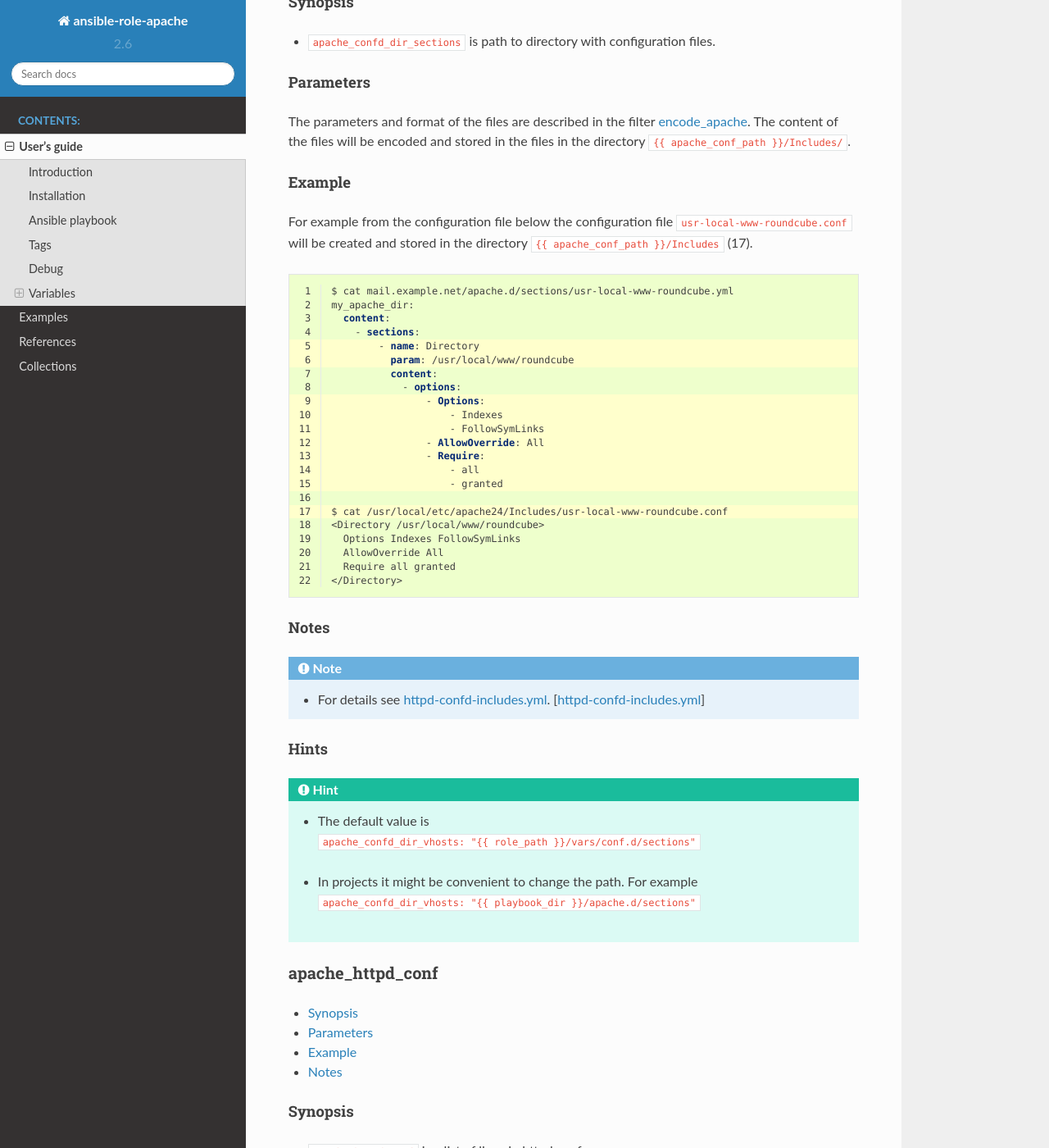
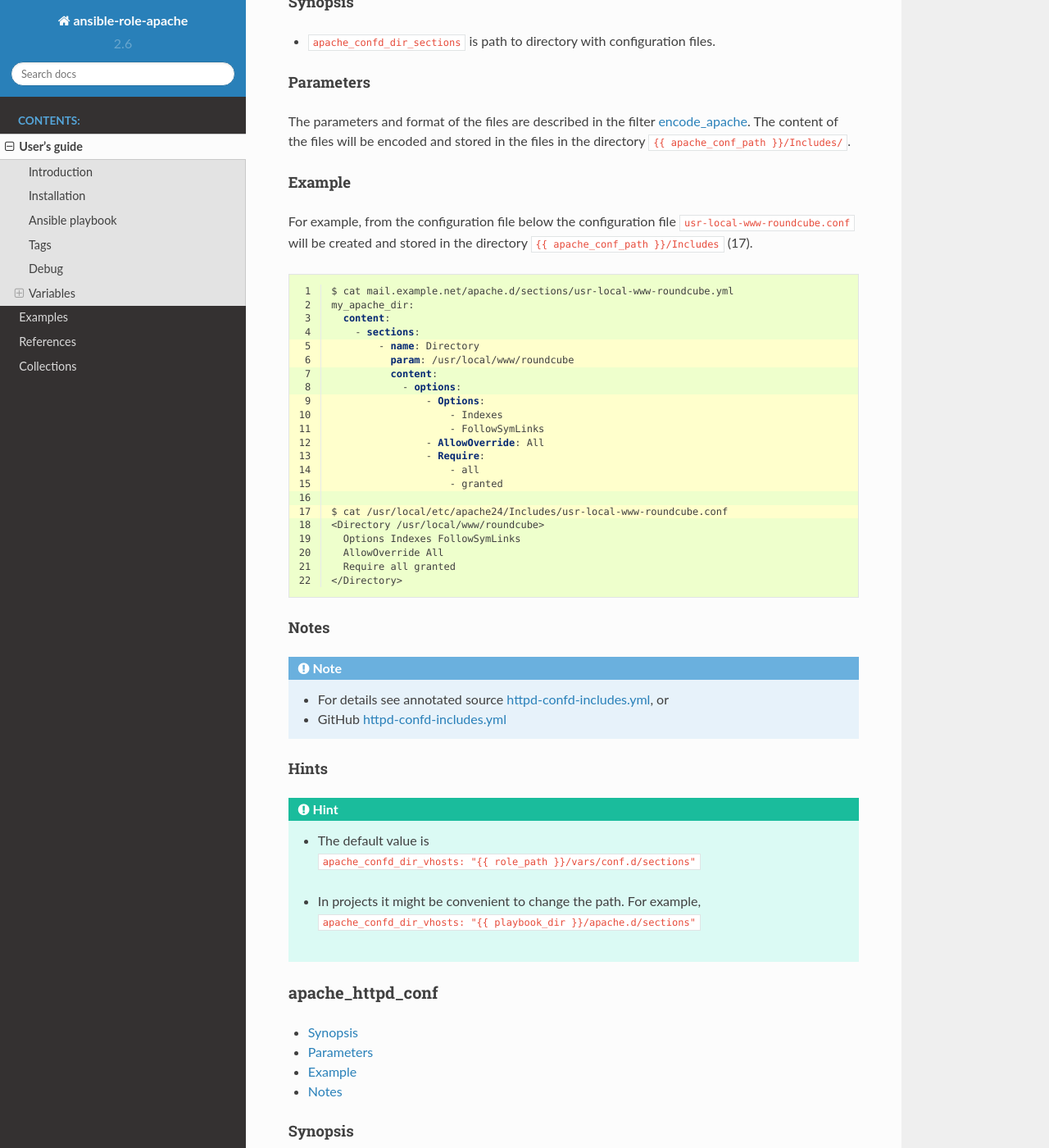
Before and after one commit to vbotka/ansible-apache, a Sphinx documentation site: the page built from docs/source/guide.rst, in a window 1280 px wide and 1400 px high, scrolled down 10874 px. Shown: the whole window at 82% size. Built offline with Sphinx 7.4.7 and the Read the Docs theme 2.0.0, drawn with Linux system fonts in a browser that asks for light colours; some web fonts are replaced; pages that are not in the unit, such as notebooks, are missing from menus; some of the changed text lies outside the part shown.

Commit message:
Update docs guide.

```diff
--- a/docs/source/guide.rst
+++ b/docs/source/guide.rst
@@ -90,8 +90,8 @@
      roles:
        - vbotka.apache
 
-.. note:: * | ``gather_facts: true`` (3) must be set to collect variables
-            | needed to evaluate :ref:`ug_os_defaults` and :ref:`ug_os_custom`
+.. note:: * | ``gather_facts: true`` (3) must be set to collect variables needed to evaluate
+            | :ref:`ug_os_defaults` and :ref:`ug_os_custom`
 	    | [``ansible_distribution``, ``ansible_distribution_release``, ``ansible_os_family``]
 	  * | See :ref:`ug_variables`
 
@@ -264,8 +263,8 @@
         - "{{ ansible_distribution }}-{{ ansible_distribution_release }}.yml"
         - "{{ ansible_distribution }}.yml"
         - "{{ ansible_os_family }}.yml"
-        - "default.yml"
-        - "defaults.yml"
+        - default.yml
+        - defaults.yml
       paths: "{{ al_os_vars_path }}/vars"
 
 .. note:: * OS specific variables from the directory ``{{ al_os_vars_path }}/vars`` override OS specific default variables from the directory ``{{ al_os_vars_path }}/vars/defaults``.
@@ -505,7 +504,7 @@
 
 Example
 ^^^^^^^
-For example from the configuration file below the configuration file
+For example, from the configuration file below the configuration file
 ``usr-local-www-roundcube.conf`` will be created and stored in the
 directory ``{{ apache_conf_path }}/Includes`` (17).
 
@@ -540,13 +539,14 @@
 ^^^^^
 .. note::
 
-   * For details see :ref:`as_httpd-confd-includes.yml`. [`httpd-confd-includes.yml <https://github.com/vbotka/ansible-apache/blob/master/tasks/httpd-confd-includes.yml>`_]
+   * For details see annotated source :ref:`as_httpd-confd-includes.yml`, or
+   * GitHub `httpd-confd-includes.yml <https://github.com/vbotka/ansible-apache/blob/master/tasks/httpd-confd-includes.yml>`_
 
 Hints
 ^^^^^
 .. hint:: * | The default value is
             | ``apache_confd_dir_vhosts: "{{ role_path }}/vars/conf.d/sections"``
-          * | In projects it might be convenient to change the path. For example
+          * | In projects it might be convenient to change the path. For example,
             | ``apache_confd_dir_vhosts: "{{ playbook_dir }}/apache.d/sections"``
 
 
```
Also changed, not shown: other parts of docs/source/guide.rst (+4 -5 lines).
